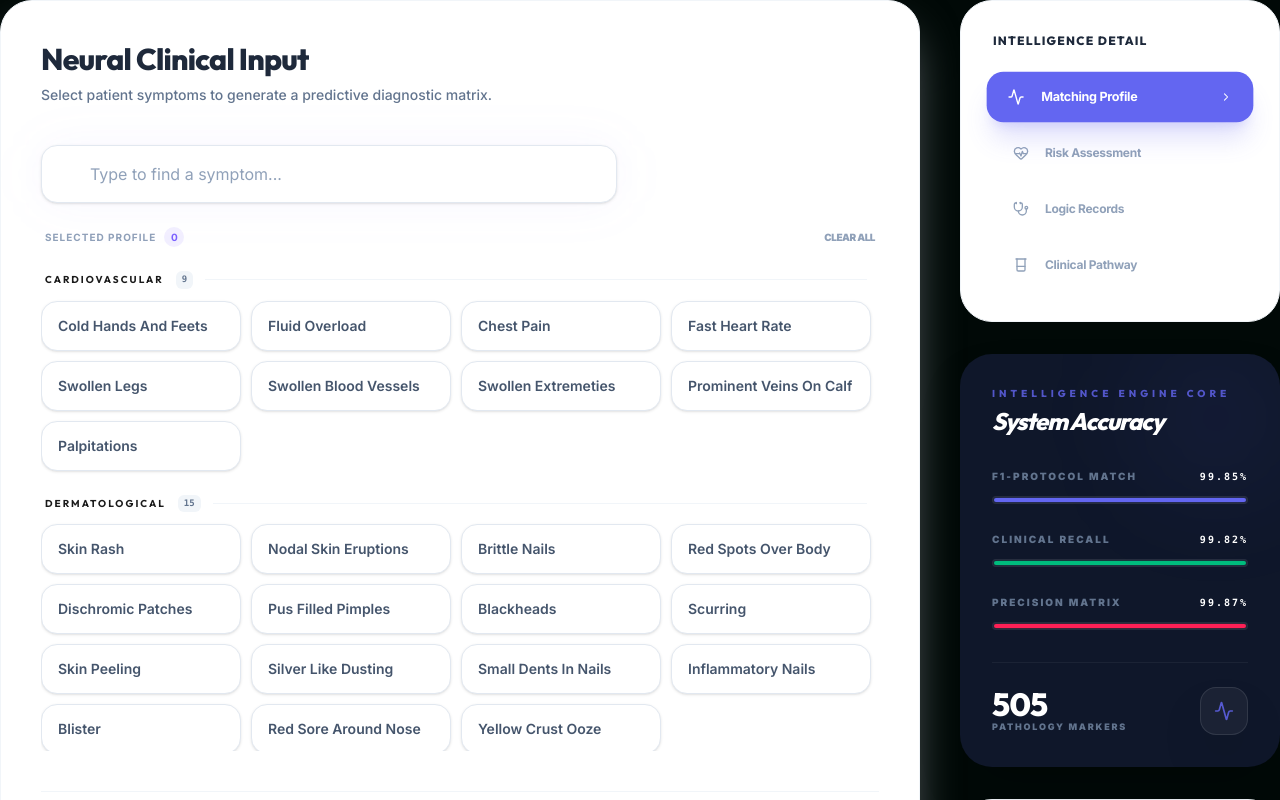
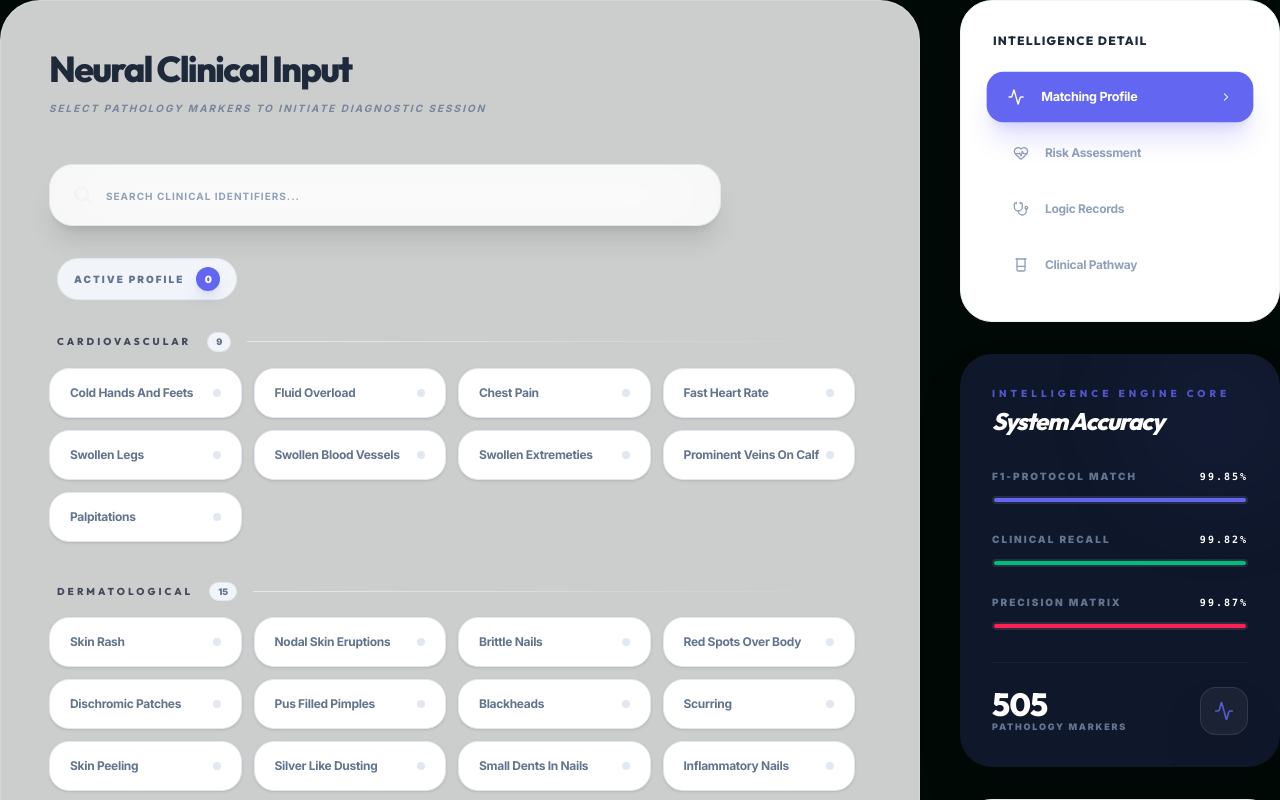
Before and after one commit to justinsaroshthomas-dotcom/neurax, a Next.js app: page /dashboard in a window 1280 px wide. Shown: the top 800 px of the page. Built offline with nearby package versions, Linux system fonts and the light colour scheme.

Commit message:
Neurax v3.7.6: Premium UI upgrade - Glassmorphism 2.0 and Swiss-Medical typography

```diff
--- a/src/app/dashboard/page.tsx
+++ b/src/app/dashboard/page.tsx
@@ -200,10 +200,10 @@ export default function DashboardPage() {
 
                 {/* Input Area */}
                 {!predictions && !isAnalyzing && (
-                    <div className="bg-white dark:bg-slate-900 rounded-4xl p-10 shadow-2xl shadow-slate-200/50 dark:shadow-none border border-slate-100 dark:border-slate-800 space-y-10">
-                        <div className="flex flex-col gap-2">
-                            <h2 className="text-3xl font-black text-slate-900 dark:text-white tracking-tight font-display">Neural Clinical Input</h2>
-                            <p className="text-slate-500 font-medium text-sm">Select patient symptoms to generate a predictive diagnostic matrix.</p>
+                    <div className="bg-white/80 dark:bg-slate-900/80 rounded-[2.5rem] p-12 shadow-clinical-shadow backdrop-blur-3xl border border-white/20 dark:border-white/5 space-y-12 animate-in fade-in zoom-in-95 duration-1000">
+                        <div className="flex flex-col gap-3">
+                            <h2 className="text-4xl font-black text-slate-900 dark:text-white tracking-tighter font-display">Neural Clinical Input</h2>
+                            <p className="text-slate-500 font-bold uppercase tracking-[0.2em] text-[10px] opacity-80 italic">Select pathology markers to initiate diagnostic session</p>
                         </div>
 
                         <SymptomPicker
@@ -211,14 +211,14 @@ export default function DashboardPage() {
                             onSymptomsChange={setSelectedSymptoms}
                         />
 
-                        <div className="pt-8 border-t border-slate-100 dark:border-slate-800 flex justify-end">
+                        <div className="pt-10 border-t border-slate-100 dark:border-slate-800 flex justify-end">
                             <button
                                 onClick={handlePredict}
                                 disabled={selectedSymptoms.length === 0 || isAnalyzing}
-                                className="px-10 py-5 bg-primary text-white rounded-2xl font-black uppercase tracking-widest text-xs shadow-2xl shadow-primary/20 hover:scale-[1.02] active:scale-95 transition-all disabled:opacity-50 flex items-center gap-3"
+                                className="px-12 py-6 bg-primary text-white rounded-[1.5rem] font-black uppercase tracking-[0.3em] text-[10px] shadow-2xl shadow-primary/40 hover:scale-[1.02] active:scale-95 transition-all duration-500 disabled:opacity-30 flex items-center gap-4 group"
                             >
-                                Initiate Prediction
-                                <Activity className="w-4 h-4" />
+                                Initiate Neural Prediction
+                                <Activity className="w-4 h-4 group-hover:animate-pulse" />
                             </button>
                         </div>
                     </div>
@@ -226,17 +226,22 @@ export default function DashboardPage() {
 
                 {/* Processing State */}
                 {isAnalyzing && (
-                    <div className="bg-white dark:bg-slate-900 rounded-4xl p-24 border border-slate-100 dark:border-slate-800 flex flex-col items-center justify-center gap-8">
-                        <div className="w-20 h-20 border-4 border-primary/10 border-t-primary rounded-full animate-spin" />
-                        <h3 className="text-slate-900 dark:text-white font-black text-xl tracking-tight uppercase">Analyzing Clinical Pathways...</h3>
+                    <div className="bg-white/80 dark:bg-slate-900/80 rounded-[2.5rem] p-32 border border-white/20 dark:border-white/5 backdrop-blur-3xl flex flex-col items-center justify-center gap-10 animate-in fade-in zoom-in-95 duration-700 shadow-clinical-shadow">
+                        <div className="relative">
+                            <div className="w-24 h-24 border-4 border-primary/5 border-t-primary rounded-full animate-spin duration-[1.5s]" />
+                            <div className="absolute inset-0 flex items-center justify-center">
+                                <Activity className="w-8 h-8 text-primary/40 animate-pulse" />
+                            </div>
+                        </div>
+                        <h3 className="text-slate-900 dark:text-white font-black text-xl tracking-widest uppercase italic font-display">Analyzing clinical pathways...</h3>
                     </div>
                 )}
 
                 {/* Clinical Intelligence Result Area */}
                 {topPrediction && !isAnalyzing && (
-                    <div className="space-y-8 animate-in slide-in-from-bottom-8 duration-700">
-                        <div className="bg-white dark:bg-slate-900 rounded-4xl overflow-hidden glass-panel border border-slate-100 dark:border-slate-800 flex flex-col items-stretch">
-                            <div className="p-10 flex flex-col lg:flex-row gap-12">
+                    <div className="space-y-10 animate-in slide-in-from-bottom-12 duration-1000">
+                        <div className="bg-white/60 dark:bg-slate-900/60 rounded-[2.5rem] overflow-hidden backdrop-blur-3xl border border-white/20 dark:border-white/5 shadow-clinical-shadow flex flex-col items-stretch">
+                            <div className="p-12 flex flex-col lg:flex-row gap-16">
                                 <div className="flex-1 space-y-10">
                                     {/* Primary Tab Content */}
                                     {activeRightTab === "highlights" && (
--- a/src/app/globals.css
+++ b/src/app/globals.css
@@ -29,7 +29,7 @@
     --border: 214.3 31.8% 91.4%;
     --input: 214.3 31.8% 91.4%;
     --ring: 239 84% 67%;
-    --radius: 1rem;
+    --radius: 1.25rem;
     --neon: #6366f1;
     --neon-glow: rgba(99, 102, 241, 0.1);
   }
@@ -91,17 +91,37 @@
   }
 }
 
-@layer utilities {
+@layer components {
   .glass-panel {
-    @apply bg-white/70 dark:bg-slate-900/40 backdrop-blur-xl border border-white/20 dark:border-slate-800/50 shadow-[0_8px_32px_rgba(0,0,0,0.04)];
+    @apply bg-white/40 dark:bg-slate-900/40 backdrop-blur-2xl border border-white/20 dark:border-white/5;
+    box-shadow:
+      0 4px 6px -1px rgba(0, 0, 0, 0.05),
+      0 2px 4px -1px rgba(0, 0, 0, 0.03),
+      inset 0 0 20px rgba(255, 255, 255, 0.05);
   }
 
   .premium-shadow {
-    @apply shadow-[0_20px_50px_rgba(0,0,0,0.05)] dark:shadow-[0_20px_50px_rgba(0,0,0,0.2)];
+    box-shadow:
+      0 10px 15px -3px rgba(0, 0, 0, 0.04),
+      0 4px 6px -2px rgba(0, 0, 0, 0.02),
+      0 20px 25px -5px rgba(0, 0, 0, 0.03);
   }
 
-  .text-glow-primary {
-    text-shadow: 0 0 20px rgba(99, 102, 241, 0.3);
+  .clinical-shadow {
+    box-shadow:
+      0 20px 25px -5px rgba(0, 0, 0, 0.05),
+      0 10px 10px -5px rgba(0, 0, 0, 0.02),
+      inset 0 0 0 1px rgba(255, 255, 255, 0.1);
+  }
+
+  .font-display {
+    @apply font-sans tracking-tight;
+    font-feature-settings: "cv02", "cv05", "cv11";
+  }
+
+  .medical-grid {
+    background-image: radial-gradient(circle at 1px 1px, currentColor 1px, transparent 0);
+    background-size: 24px 24px;
   }
 }
 
--- a/src/components/prediction/SymptomPicker.tsx
+++ b/src/components/prediction/SymptomPicker.tsx
@@ -43,16 +43,16 @@ export function SymptomPicker({
     }, [filteredSymptoms]);
 
     return (
-        <div className="space-y-6 animate-in fade-in slide-in-from-bottom-4 duration-700">
+        <div className="space-y-8 animate-in fade-in slide-in-from-bottom-6 duration-1000">
             {/* Search */}
-            <div className="relative max-w-xl group">
-                <div className="absolute inset-0 bg-[#7B61FF]/5 rounded-2xl blur-xl group-focus-within:bg-[#7B61FF]/10 transition-colors" />
+            <div className="relative max-w-2xl group">
+                <div className="absolute -inset-1 bg-gradient-to-r from-primary/20 to-rose-500/20 rounded-[2rem] blur-2xl opacity-0 group-focus-within:opacity-100 transition-opacity duration-700" />
                 <div className="relative flex items-center">
                     <svg
-                        className="absolute left-4 w-5 h-5 text-slate-400 group-focus-within:text-[#7B61FF] transition-colors"
+                        className="absolute left-6 w-5 h-5 text-slate-400 group-focus-within:text-primary transition-colors duration-500"
                         fill="none"
                         viewBox="0 0 24 24"
-                        strokeWidth="2"
+                        strokeWidth="2.5"
                         stroke="currentColor"
                     >
                         <path
@@ -64,20 +64,20 @@ export function SymptomPicker({
                     <input
                         id="symptom-search"
                         type="text"
-                        placeholder="Type to find a symptom..."
+                        placeholder="Search Clinical Identifiers..."
                         value={search}
                         onChange={(e) => setSearch(e.target.value)}
-                        className="w-full pl-12 pr-12 py-4 rounded-2xl text-base font-sans
-                            bg-white backdrop-blur-md
-                            border border-slate-200 text-[#1A1A1A]
-                            placeholder:text-slate-400
-                            focus:outline-none focus:ring-2 focus:ring-[#7B61FF]/20 focus:border-[#7B61FF]/50
-                            transition-all duration-300 shadow-sm"
+                        className="w-full pl-14 pr-14 py-5 rounded-[1.5rem] text-sm font-sans font-medium
+                            bg-white/80 dark:bg-slate-900/80 backdrop-blur-2xl
+                            border border-slate-200 dark:border-slate-800 text-slate-900 dark:text-white
+                            placeholder:text-slate-400 placeholder:font-bold placeholder:uppercase placeholder:tracking-widest placeholder:text-[10px]
+                            focus:outline-none focus:ring-4 focus:ring-primary/10 focus:border-primary/40
+                            transition-all duration-500 shadow-xl"
                     />
                     {search && (
                         <button
                             onClick={() => setSearch("")}
-                            className="absolute right-4 text-slate-400 hover:text-[#1A1A1A] transition-colors bg-slate-100 rounded-full p-1"
+                            className="absolute right-6 text-slate-400 hover:text-rose-500 transition-all duration-300 bg-slate-100 dark:bg-slate-800 rounded-full p-1.5"
                         >
                             <svg className="w-3.5 h-3.5" fill="none" viewBox="0 0 24 24" strokeWidth="3" stroke="currentColor">
                                 <path strokeLinecap="round" strokeLinejoin="round" d="M6 18 18 6M6 6l12 12" />
@@ -88,12 +88,12 @@ export function SymptomPicker({
             </div>
 
             {/* Selected Symptoms Summary */}
-                <div className="flex flex-wrap items-center gap-2 px-1">
-                    <div className="flex items-center gap-2 mr-2">
-                        <span className="text-[10px] font-bold uppercase tracking-widest text-slate-400">
-                            Selected Profile
+            <div className="flex flex-wrap items-center gap-3 px-2">
+                <div className="flex items-center gap-3 mr-4 py-2 px-4 rounded-full bg-slate-100 dark:bg-slate-800 border border-slate-200 dark:border-slate-700">
+                    <span className="text-[10px] font-black uppercase tracking-[0.2em] text-slate-500">
+                        Active Profile
                     </span>
-                        <div className="w-5 h-5 rounded-full bg-[#7B61FF]/10 flex items-center justify-center text-[10px] font-bold text-[#7B61FF]">
+                    <div className="w-6 h-6 rounded-full bg-primary text-white flex items-center justify-center text-[10px] font-black shadow-lg shadow-primary/20">
                         {selectedSymptoms.length}
                     </div>
                 </div>
@@ -101,39 +101,41 @@ export function SymptomPicker({
                     <button
                         key={s}
                         onClick={() => toggleSymptom(s)}
-                            className="inline-flex items-center gap-1.5 px-3 py-1.5 rounded-xl text-xs font-bold
-                                bg-[#7B61FF]/10 text-[#7B61FF] border border-[#7B61FF]/20
-                                hover:bg-red-500/10 hover:text-red-500 hover:border-red-500/20
-                                transition-all duration-200 cursor-pointer shadow-sm animate-in zoom-in-95"
+                        className="inline-flex items-center gap-2 px-4 py-2 rounded-2xl text-[10px] font-black uppercase tracking-wider
+                            bg-primary/10 text-primary border border-primary/20
+                            hover:bg-rose-500 hover:text-white hover:border-rose-500
+                            transition-all duration-500 cursor-pointer shadow-premium-shadow animate-in zoom-in-95"
                     >
                         {s}
-                            <svg className="w-3 h-3" fill="none" viewBox="0 0 24 24" strokeWidth="3" stroke="currentColor">
+                        <svg className="w-3 h-3 opacity-60" fill="none" viewBox="0 0 24 24" strokeWidth="3" stroke="currentColor">
                             <path strokeLinecap="round" strokeLinejoin="round" d="M6 18 18 6M6 6l12 12" />
                         </svg>
                     </button>
                 ))}
+                {selectedSymptoms.length > 0 && (
                     <button
                         onClick={() => onSymptomsChange([])}
-                        className="ml-auto text-[10px] font-black uppercase tracking-tighter text-slate-400 hover:text-red-500 transition-colors"
+                        className="ml-auto px-4 py-2 text-[10px] font-black uppercase tracking-[0.2em] text-slate-400 hover:text-rose-500 transition-all duration-300 hover:underline underline-offset-4"
                     >
-                        Clear all
+                        Purge Selection
                     </button>
+                )}
             </div>
 
             {/* Grouped Symptoms */}
-            <div className="space-y-6 max-h-[480px] overflow-y-auto pr-2 custom-scrollbar">
+            <div className="space-y-10 max-h-[520px] overflow-y-auto pr-4 custom-scrollbar scroll-smooth">
                 {grouped.map(([category, symptoms]) => (
-                    <div key={category} className="space-y-3">
-                        <div className="flex items-center gap-3 px-1">
-                            <h3 className="text-[10px] uppercase font-bold tracking-[0.2em] text-[#1A1A1A] font-heading">
+                    <div key={category} className="space-y-4">
+                        <div className="flex items-center gap-4 px-2">
+                            <h3 className="text-[10px] uppercase font-black tracking-[0.3em] text-slate-900 dark:text-white font-display opacity-80">
                                 {category}
                             </h3>
-                            <span className="px-1.5 py-0.5 rounded-md bg-slate-100 text-[9px] font-bold text-slate-500 font-mono">
+                            <span className="px-2 py-0.5 rounded-full bg-slate-100 dark:bg-slate-800 text-[9px] font-black text-slate-500 border border-slate-200 dark:border-slate-700">
                                 {symptoms.length}
                             </span>
-                            <div className="flex-1 h-px bg-slate-100" />
+                            <div className="flex-1 h-px bg-gradient-to-r from-slate-200 dark:from-slate-800 to-transparent" />
                         </div>
-                        <div className="grid grid-cols-2 sm:grid-cols-3 lg:grid-cols-4 gap-2.5">
+                        <div className="grid grid-cols-2 sm:grid-cols-3 lg:grid-cols-4 gap-3">
                             {symptoms.map((symptom) => {
                                 const isActive = selectedSymptoms.includes(symptom.name);
                                 return (
@@ -142,22 +144,24 @@ export function SymptomPicker({
                                         id={`symptom-${symptom.id}`}
                                         onClick={() => toggleSymptom(symptom.name)}
                                         className={`
-                                            relative px-4 py-3.5 rounded-2xl text-left text-sm font-semibold
-                                            transition-all duration-300 transform active:scale-95
+                                            relative px-5 py-4 rounded-[1.25rem] text-left text-xs font-bold
+                                            transition-all duration-500 transform active:scale-[0.98] group/btn
                                             ${isActive
-                                                ? "bg-[#7B61FF] text-white border-[#7B61FF] shadow-lg shadow-[#7B61FF]/20"
-                                                : "bg-white border border-slate-200 text-slate-600 hover:border-[#7B61FF]/40 shadow-sm hover:shadow-md"
+                                                ? "bg-primary text-white border-primary shadow-xl shadow-primary/20 scale-[1.02]"
+                                                : "bg-white dark:bg-slate-900 border border-slate-200 dark:border-slate-800 text-slate-500 dark:text-slate-400 hover:border-primary/40 hover:text-slate-900 dark:hover:text-white hover:bg-slate-50 dark:hover:bg-slate-800/50 shadow-sm"
                                             }
                                         `}
                                     >
                                         <div className="flex items-center justify-between pointer-events-none">
-                                            <span className="truncate">{symptom.name}</span>
-                                            {isActive && (
-                                                <div className="w-4 h-4 rounded-full bg-white/20 flex items-center justify-center">
-                                                    <svg className="w-2.5 h-2.5 text-white" fill="none" viewBox="0 0 24 24" strokeWidth="4" stroke="currentColor">
+                                            <span className="truncate tracking-tight">{symptom.name}</span>
+                                            {isActive ? (
+                                                <div className="w-5 h-5 rounded-lg bg-white/20 flex items-center justify-center animate-in zoom-in-50 duration-300">
+                                                    <svg className="w-3 h-3 text-white" fill="none" viewBox="0 0 24 24" strokeWidth="4" stroke="currentColor">
                                                         <path strokeLinecap="round" strokeLinejoin="round" d="m4.5 12.75 6 6 9-13.5" />
                                                     </svg>
                                                 </div>
+                                            ) : (
+                                                <div className="w-2 h-2 rounded-full bg-slate-200 dark:bg-slate-800 group-hover/btn:bg-primary/40 transition-colors" />
                                             )}
                                         </div>
                                     </button>
@@ -166,15 +170,21 @@ export function SymptomPicker({
                         </div>
                     </div>
                 ))}
-            </div>
 
                 {filteredSymptoms.length === 0 && (
-                <div className="text-center py-12 rounded-3xl border border-dashed border-slate-200">
-                    <p className="text-slate-400 text-sm font-medium italic">
-                        No clinical identifiers match &ldquo;{search}&rdquo;
+                    <div className="flex flex-col items-center justify-center py-20 rounded-[2rem] border-2 border-dashed border-slate-200 dark:border-slate-800 bg-slate-50/50 dark:bg-slate-900/50 animate-in fade-in duration-700">
+                        <div className="w-16 h-16 rounded-3xl bg-slate-100 dark:bg-slate-800 flex items-center justify-center mb-4 text-slate-300">
+                            <svg className="w-8 h-8" fill="none" viewBox="0 0 24 24" strokeWidth="1.5" stroke="currentColor">
+                                <path strokeLinecap="round" strokeLinejoin="round" d="m21 21-5.197-5.197m0 0A7.5 7.5 0 1 0 5.196 5.196a7.5 7.5 0 0 0 10.607 10.607Z" />
+                            </svg>
+                        </div>
+                        <p className="text-slate-400 text-sm font-bold uppercase tracking-widest text-center px-10">
+                            No Clinical Identifiers Match <br/>
+                            <span className="text-rose-500 mt-2 block">&ldquo;{search}&rdquo;</span>
                         </p>
                     </div>
                 )}
             </div>
+        </div>
     );
 }
```
Lines whose indentation alone changed are shown as unchanged.
